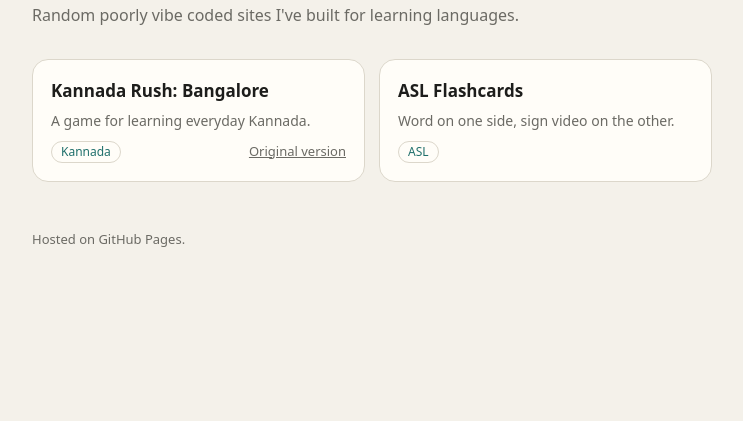
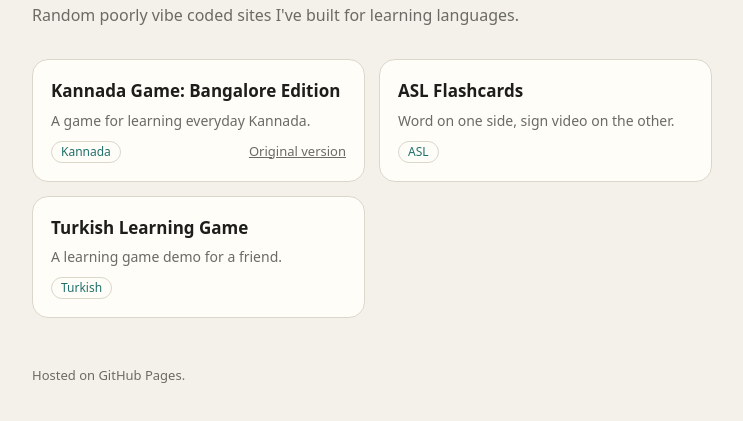
Before and after one commit to starRushi/Personal, a plain HTML site: page index.html in a window 1280 px wide. Shown: the part 107-528 px from the top of the page, without its empty margins (268-1011 px from the left). Drawn offline with Linux system fonts and the light colour scheme.

Commit message:
Update index.html

```diff
--- a/index.html
+++ b/index.html
@@ -44,7 +44,7 @@
 
     <div class="tile has-versions">
       <a class="main-link" href="kannada/">
-        <span class="name">Kannada Rush: Bangalore</span>
+        <span class="name">Kannada Game: Bangalore Edition</span>
         <span class="desc">A game for learning everyday Kannada.</span>
       </a>
       <span class="row-bottom">
@@ -59,6 +59,12 @@
       <span class="tag">ASL</span>
     </a>
 
+    <a class="tile" href="turkish/">
+      <span class="name">Turkish Learning Game</span>
+      <span class="desc">A learning game demo for a friend.</span>
+      <span class="tag">Turkish</span>
+    </a>
+
   </div>
 
   <footer>Hosted on GitHub Pages.</footer>
```
